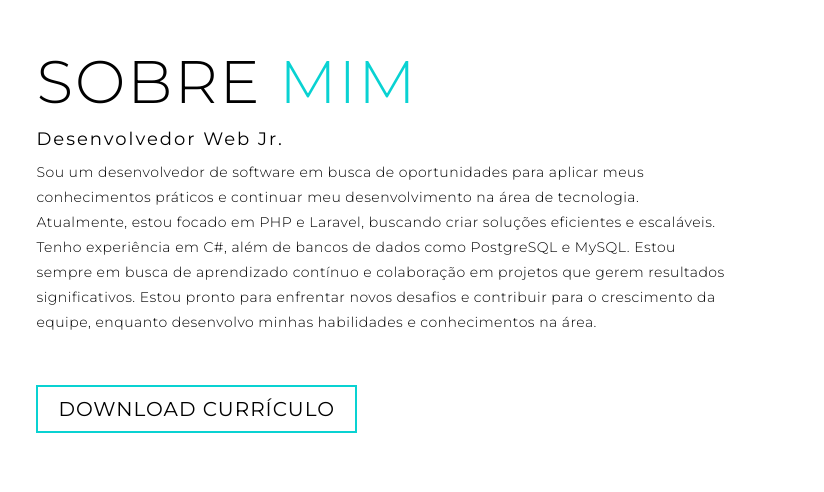
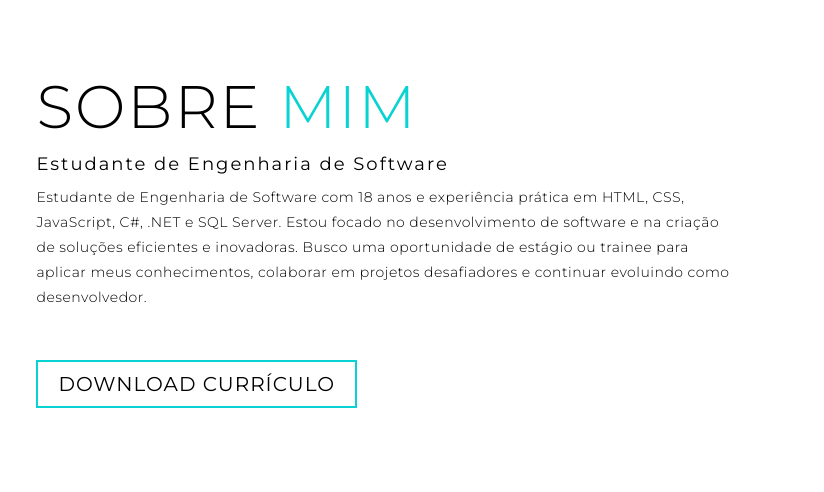
Before and after one commit to NFR-Prog/site-pessoal, a plain HTML site: page index.html in a window 1280 px wide. Shown: the part 4178-4670 px from the top of the page, 456-1280 px from the left. Drawn offline with Linux system fonts and the light colour scheme.

Commit message:
Update index.html

```diff
--- a/index.html
+++ b/index.html
@@ -201,14 +201,8 @@
             </div>
             <div class="col-right">
                 <h1 class="section-title">Sobre <span>mim</span></h1>
-                <h2>Desenvolvedor Web Jr.</h2>
-                <p>Sou um desenvolvedor de software em busca de oportunidades para aplicar meus conhecimentos
-                    práticos e continuar meu desenvolvimento na área de tecnologia. Atualmente, estou focado em PHP e
-                    Laravel, buscando criar soluções eficientes e escaláveis. Tenho experiência em C#, além de bancos de
-                    dados como PostgreSQL e MySQL. Estou sempre em busca de aprendizado contínuo e colaboração em
-                    projetos que gerem resultados significativos. Estou pronto para enfrentar novos desafios e
-                    contribuir para o crescimento da equipe, enquanto desenvolvo minhas habilidades e conhecimentos na
-                    área.</p>
+                <h2>Estudante de Engenharia de Software</h2>
+                <p>Estudante de Engenharia de Software com 18 anos e experiência prática em HTML, CSS, JavaScript, C#, .NET e SQL Server. Estou focado no desenvolvimento de software e na criação de soluções eficientes e inovadoras. Busco uma oportunidade de estágio ou trainee para aplicar meus conhecimentos, colaborar em projetos desafiadores e continuar evoluindo como desenvolvedor.</p>
                 <a href="images/curriculo12.pdf" class="cta">Download Currículo</a>
             </div>
         </div>
```
